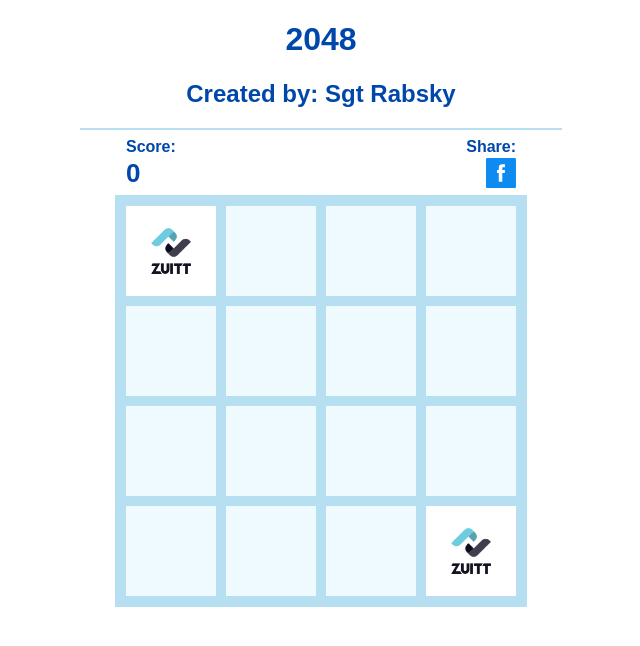
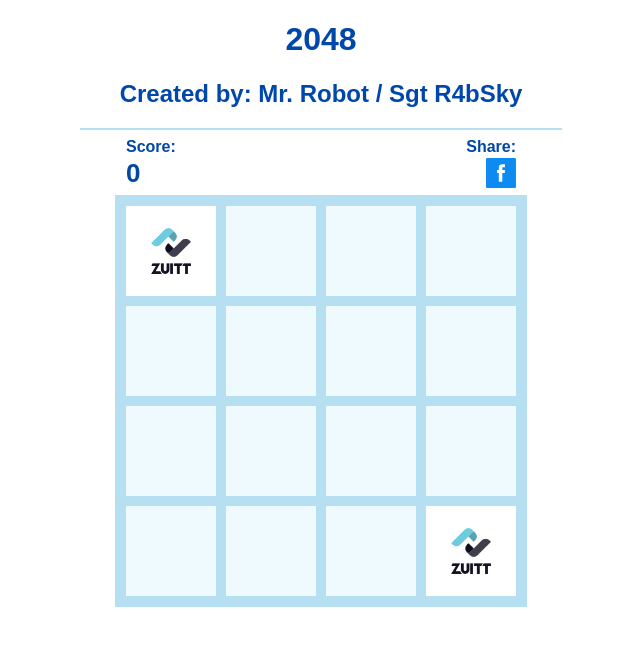
Before and after one commit to julius0015/2048game, a plain HTML site: page index.html in a window 1280 px wide. Shown: the whole page, without its empty margins (319-959 px from the left). Drawn offline with Linux system fonts and the light colour scheme.

Commit message:
Update index.html

```diff
--- a/index.html
+++ b/index.html
@@ -29,7 +29,7 @@
 			<!-- h1 and h2 tag are headings tag -->
 			<!-- h1 - h6, in terms of the font size h1 is the biggest and h6 is the smallest -->
 			<h1>2048</h1>
-			<h2>Created by: Sgt Rabsky</h2>
+			<h2>Created by: Mr. Robot / Sgt R4bSky</h2>
 
 			<!-- horizontal rule (hr) -  it will add a horizontal rule in the page -->
 			<hr id = "top-line">
```
